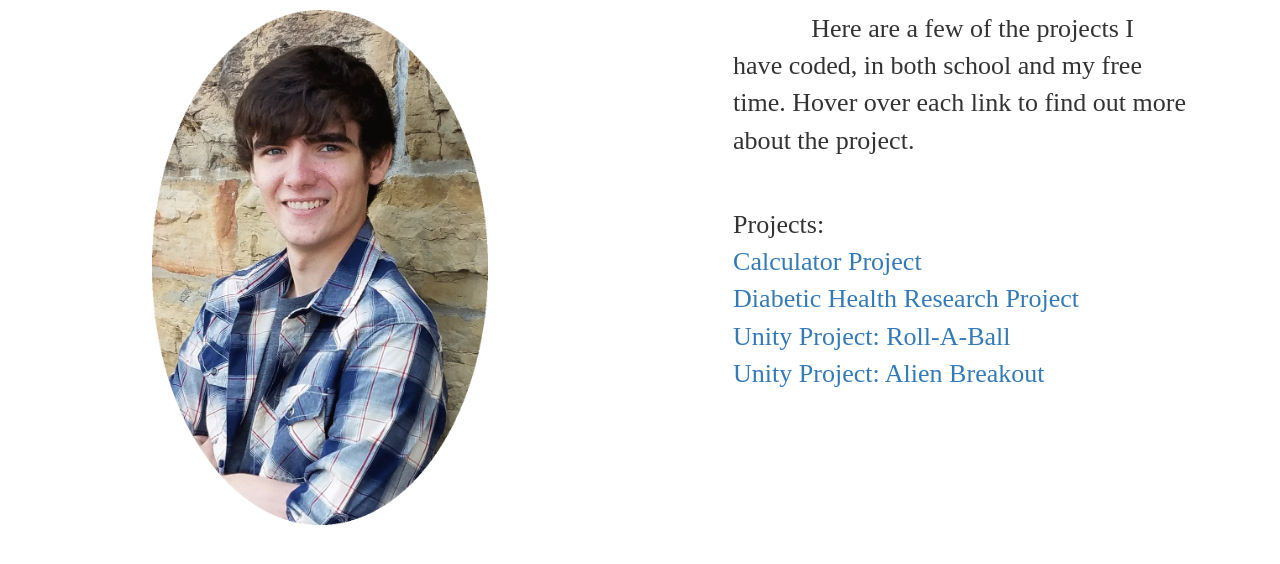
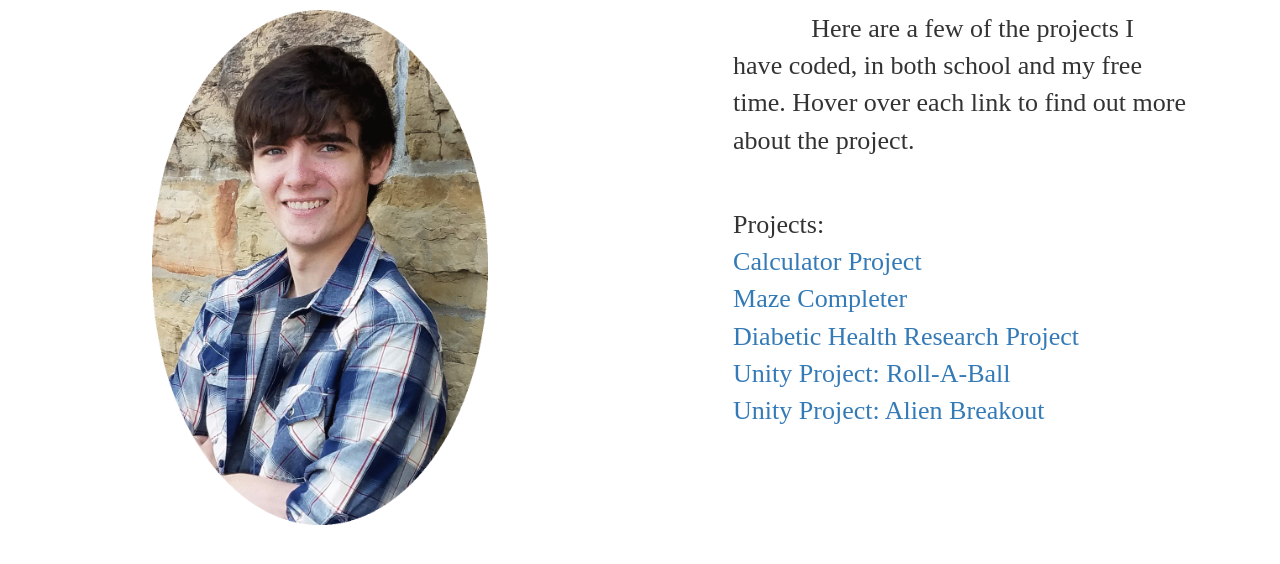
Before and after one commit to jscoma/jscoma.github.com, a website: page Projects.html in a window 1280 px wide. Shown: the part 132-696 px from the top of the page. Drawn offline with nearby package versions, Linux system fonts and the light colour scheme; a web font is replaced by a local one.

Commit message:
added MazeCompleter

```diff
--- a/Projects.html
+++ b/Projects.html
@@ -62,9 +62,11 @@ and open the template in the editor.
                         <br>
                         Projects:<br>
                         <a href="/Projects/MyCalculator.zip" data-toggle="tooltip" title="This is a calculator made with the Java Swing Library and Netbeans IDE" download> Calculator Project </a> <br>
+                        <a href="/Projects/MazeCompleter.zip" data-toggle="tooltip" title="This project was created in my free time with JavaFX. It solves Mazes downloaded from the internet by using depth-first traversal to find the solution" download> Maze Completer </a> <br>
                         <a href="/Projects/SAD Project.zip" data-toggle="tooltip" title="This is my senior real world project for Systems Analysis and Design II. This ADO.NET application was made using C#, html, CSS, and SQL with MySQL (worked with a team of 3)" download> Diabetic Health Research Project </a> <br>
                         <a href="/Projects/Roll A Ball.zip" data-toggle="tooltip" title="This project was created in my free time with the Unity Engine and C#. The premise is to grab all the cube tokens and make it to the goal." download> Unity Project: Roll-A-Ball </a> <br>
                         <a href="/Projects/Alien Breakout.zip" data-toggle="tooltip" title="This project was created in my free time with the Unity Engine and C#. The premise is to hit the aliens with the ball and get the highest score possible." download> Unity Project: Alien Breakout </a> <br>
+
                     </p>
                 </div>
             </div>
```
Also changed, not shown: 1 other file.
